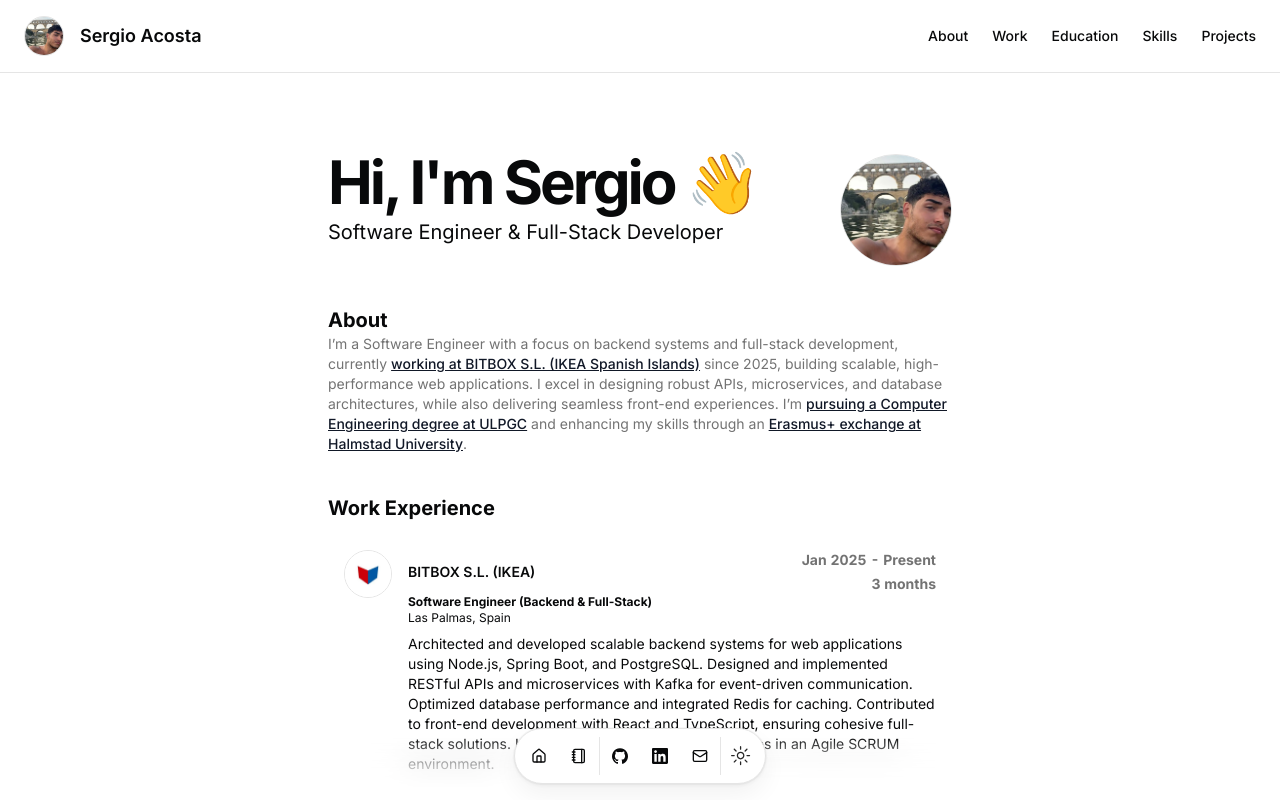
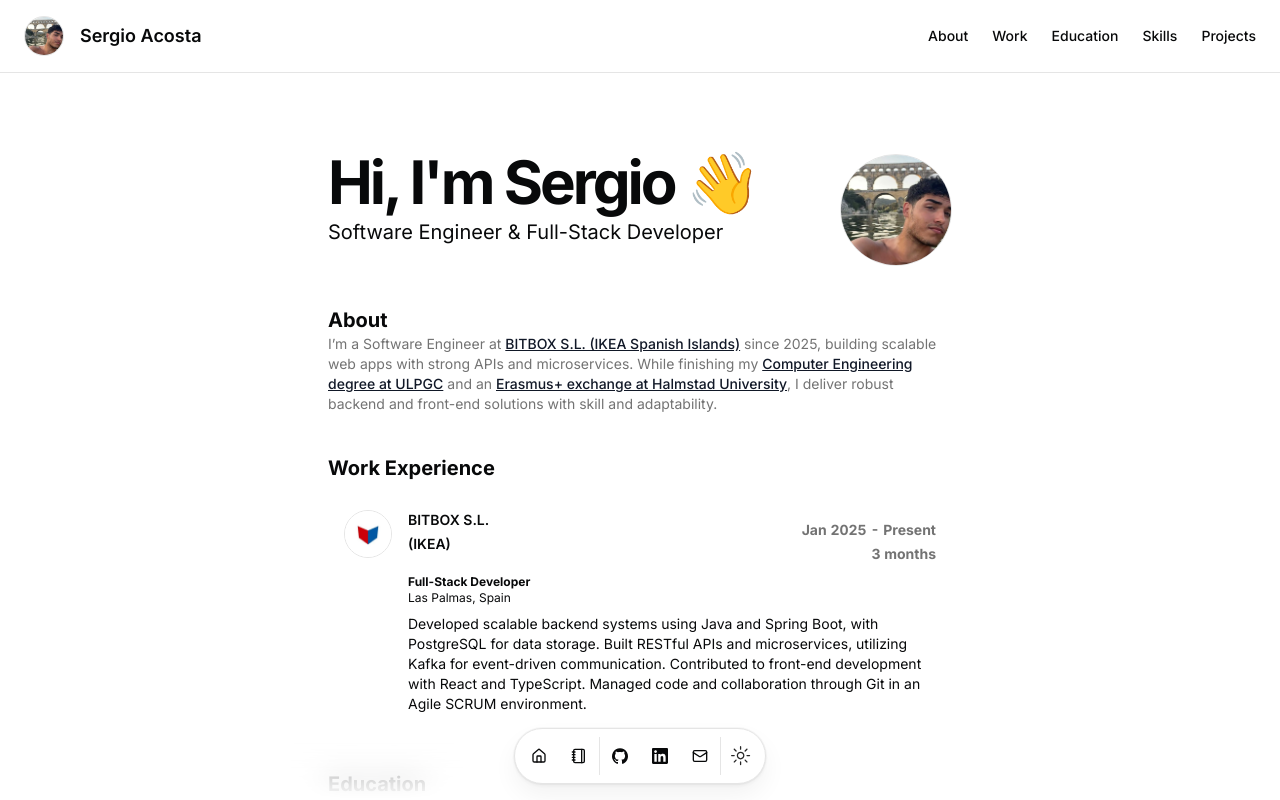
Before and after one commit to SergioAcostaTer/portfolio, a Next.js app: page / in a window 1280 px wide. Shown: the top 800 px of the page. Built offline with nearby package versions, Linux system fonts and the light colour scheme.

Commit message:
Enhance header navigation: redirect to home with hash for non-home pages, integrate Header component in layout, and improve resume card title formatting

```diff
--- a/src/app/layout.tsx
+++ b/src/app/layout.tsx
@@ -6,6 +6,7 @@
 import type { Metadata } from "next";
 import { Inter as FontSans } from "next/font/google";
 import "./globals.css";
+import Header from "@/components/header";
 
 const fontSans = FontSans({
   subsets: ["latin"],
@@ -126,7 +127,10 @@
       >
         <ThemeProvider attribute="class" defaultTheme="light">
           <TooltipProvider delayDuration={0}>
-            {children}
+            <div id="page">
+              <Header />
+              {children}
+            </div>
             <Navbar />
           </TooltipProvider>
         </ThemeProvider>
--- a/src/app/page.tsx
+++ b/src/app/page.tsx
@@ -12,8 +12,6 @@
 
 export default function Page() {
   return (
-    <div id="page">
-      <Header />
     <main className="flex flex-col min-h-[100dvh] space-y-10 mt-16">
       <section id="hero">
         <div className="mx-auto w-full max-w-2xl space-y-8">
@@ -224,6 +222,5 @@
           </div>
         </section> */}
     </main>
-    </div>
   );
 }
--- a/src/components/header.tsx
+++ b/src/components/header.tsx
@@ -25,6 +25,11 @@
 
     const targetId = href.substring(1);
     const targetElement = document.getElementById(targetId);
+
+    // if not in home, redirect to home and set hash
+    if (window.location.pathname !== "/") {
+      window.location.href = `/#${targetId}`;
+    }
 
     if (targetElement) {
       const headerElement = document.querySelector("header");
--- a/src/components/resume-card.tsx
+++ b/src/components/resume-card.tsx
@@ -92,8 +92,10 @@
         <div className="flex-grow ml-4 items-center flex-col group">
           <CardHeader>
             <div className="flex items-center justify-between gap-x-2 text-base">
-              <h3 className="inline-flex items-center justify-center font-semibold leading-none text-xs sm:text-sm gap-1">
-                {title}
+              <h3 className="justify-center font-semibold leading-none text-xs sm:text-sm gap-1 flex flex-col">
+                {title.split("|").map((part, index) => (
+                  <span key={index}>{part}</span>
+                ))}
                 {badges && (
                   <span className="inline-flex gap-x-1">
                     {badges.map((badge, index) => (
--- a/src/data/resume.tsx
+++ b/src/data/resume.tsx
@@ -10,7 +10,7 @@
     "https://www.google.com/maps/place/Las+Palmas+de+Gran+Canaria,+Las+Palmas/@28.1173592,-15.4602595,14z",
   description: "Software Engineer & Full-Stack Developer",
   summary:
-    "I’m a Software Engineer with a focus on backend systems and full-stack development, currently [working at BITBOX S.L. (IKEA Spanish Islands)](/#work) since 2025, building scalable, high-performance web applications. I excel in designing robust APIs, microservices, and database architectures, while also delivering seamless front-end experiences. I’m [pursuing a Computer Engineering degree at ULPGC](/#education) and enhancing my skills through an [Erasmus+ exchange at Halmstad University](/#education).",
+    "I’m a Software Engineer at [BITBOX S.L. (IKEA Spanish Islands)](/#work) since 2025, building scalable web apps with strong APIs and microservices. While finishing my [Computer Engineering degree at ULPGC](/#education) and an [Erasmus+ exchange at Halmstad University](/#education), I deliver robust backend and front-end solutions with skill and adaptability.",
   avatarUrl: "/me.webp",
   skills: [
     // Core Backend Languages & Technologies
@@ -79,16 +79,16 @@
   },
   work: [
     {
-      company: "BITBOX S.L. (IKEA)",
+      company: "BITBOX S.L.|(IKEA)",
       href: "https://bitbox.com/",
       location: "Las Palmas, Spain",
-      title: "Software Engineer (Backend & Full-Stack)",
+      title: "Full-Stack Developer",
       logoUrl: "/bitbox.webp",
       start: "Jan 2025",
       startDate: new Date(2025, 0),
       end: "Present",
       description:
-        "Architected and developed scalable backend systems for web applications using Node.js, Spring Boot, and PostgreSQL. Designed and implemented RESTful APIs and microservices with Kafka for event-driven communication. Optimized database performance and integrated Redis for caching. Contributed to front-end development with React and TypeScript, ensuring cohesive full-stack solutions. Leveraged Docker and CI/CD pipelines in an Agile SCRUM environment.",
+        "Developed scalable backend systems using Java and Spring Boot, with PostgreSQL for data storage. Built RESTful APIs and microservices, utilizing Kafka for event-driven communication. Contributed to front-end development with React and TypeScript. Managed code and collaboration through Git in an Agile SCRUM environment.",
     },
   ],
   education: [
@@ -106,7 +106,7 @@
     {
       school: "Halmstad University",
       href: "https://www.hh.se/",
-      degree: "Computer Science (Erasmus+ Exchange)",
+      degree: "Computer Science",
       logoUrl: "/halmstad.webp",
       start: "2024",
       end: "2025",
@@ -175,12 +175,7 @@
       active: true,
       description:
         "Built a lightweight Chrome extension with a Node.js backend to fetch real-time Bitcoin prices via the Binance API. Utilized Redis for caching to reduce API calls and improve response times, deployed with Docker for consistency.",
-      technologies: [
-        "JavaScript",
-        "Binance API",
-        "HTML",
-        "CSS",
-      ],
+      technologies: ["JavaScript", "Binance API", "HTML", "CSS"],
       links: [
         {
           type: "Chrome Web Store",
```
Also changed, not shown: 1 other file (tests, documents, lock files or other folders). Lines whose indentation alone changed are shown as unchanged.
